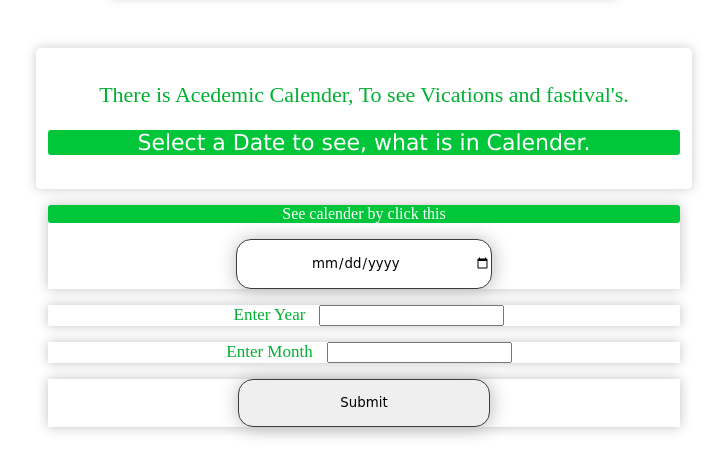
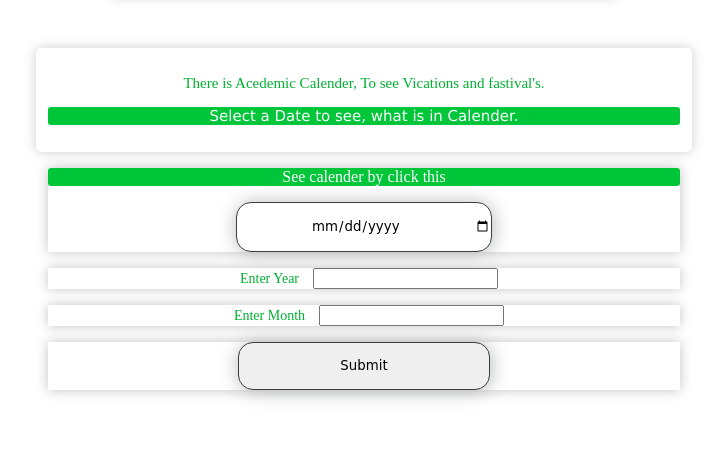
Before and after one commit to devShaik010/mini-project-academic-calander, a plain HTML site: page index.html in a window 1280 px wide. Shown: the part 64-540 px from the top of the page, without its empty margins (276-1003 px from the left). Drawn offline with Linux system fonts and the light colour scheme.

Commit message:
Update style.css

```diff
--- a/style.css
+++ b/style.css
@@ -12,7 +12,7 @@
 
 #box{
     margin-top: 4%;
-    font-size: 22px;
+    font-size: 15px;
     font-family: 'Lucida Sans', 'Lucida Sans Regular', 'Lucida Grande', 'Lucida Sans Unicode', Geneva, Verdana, sans-serif;
     box-shadow: 0px 0px 12px  rgb(206, 203, 203);
     width: 50%;
@@ -60,7 +60,7 @@
 
 #h2
 {
-    font-size: 17px;
+    font-size: 14px;
     padding: 10px;
     color: rgb(0, 176, 50);
     font-family: bold;
```
